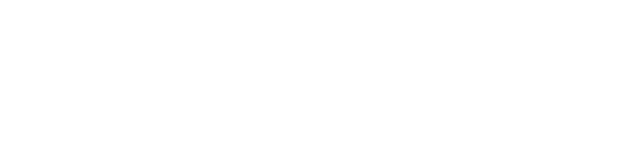
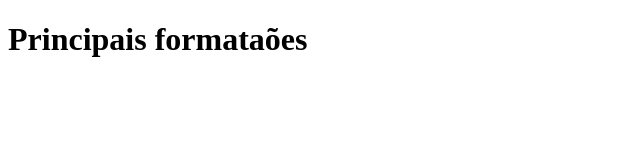
Before and after one commit to levinaval/HTML5_e_CSS3, a plain HTML site: page 22.negrito e itálico/index.html in a window 1280 px wide. Shown: the whole page, without its empty margins (0-640 px from the left). Drawn offline with Linux system fonts and the light colour scheme.

Commit message:
Negrito e Italico

```diff
--- a/22.negrito e itálico/index.html
+++ b/22.negrito e itálico/index.html
@@ -4,9 +4,9 @@
   <meta charset="UTF-8">
   <meta http-equiv="X-UA-Compatible" content="IE=edge">
   <meta name="viewport" content="width=device-width, initial-scale=1.0">
-  <title>Document</title>
+  <title>Negrito e Itáloco</title>
 </head>
 <body>
-
+  <h1>Principais formataões</h1>
 </body>
 </html>
```
